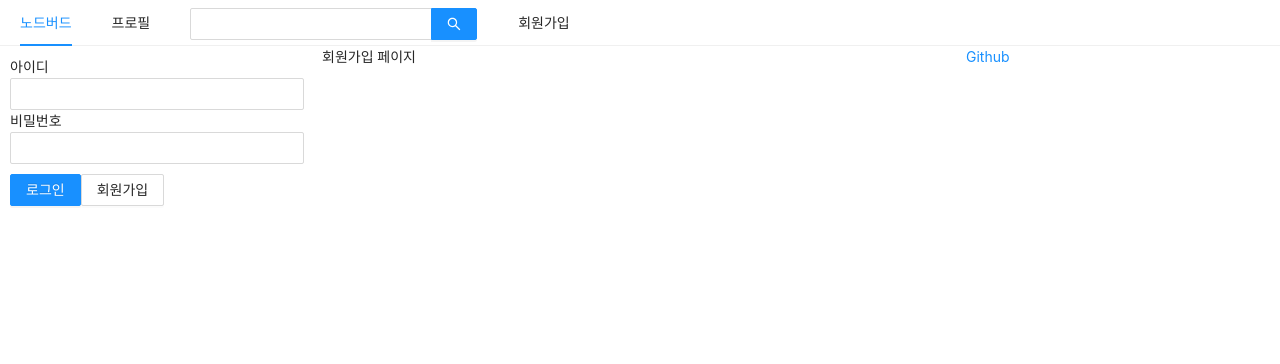
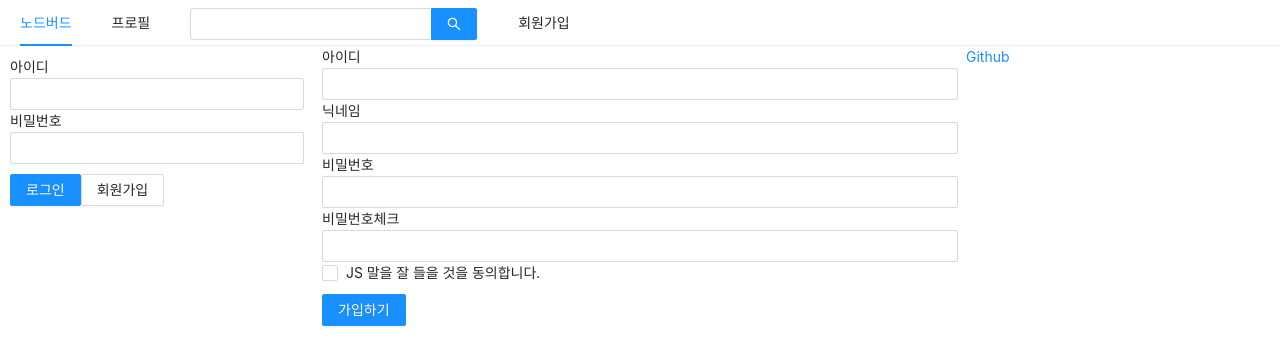
Before and after one commit to YOOJS1205/nodeBird, a Next.js app in the folder front/: page /signup in a window 1280 px wide. Shown: the top 364 px of the page. Built offline with nearby package versions, Linux system fonts and the light colour scheme.

Commit message:
Feat: 회원가입 form UI

```diff
--- a/front/components/LoginForm.js
+++ b/front/components/LoginForm.js
@@ -1,7 +1,8 @@
-import React, { useState, useCallback } from "react";
+import React, { useCallback } from "react";
 import { Form, Input, Button } from "antd";
 import Link from "next/link";
 import styled from "styled-components";
+import useInput from "../hooks/useInput";
 
 const ButtonWrapper = styled.div`
   margin-top: 10px;
@@ -12,15 +13,9 @@
 `;
 
 export default function LoginForm({ setIsLoggedIn }) {
-  const [id, setId] = useState("");
-  const [password, setPassword] = useState("");
+  const [id, onChangeId] = useInput("");
+  const [password, onChangePassword] = useInput("");
 
-  const onChangeId = useCallback((e) => {
-    setId(e.target.value);
-  }, []);
-  const onChangePassword = useCallback((e) => {
-    setPassword(e.target.value);
-  }, []);
   const onSubmitForm = useCallback(() => {
     console.log(id, password);
     setIsLoggedIn(true);
--- /dev/null
+++ b/front/hooks/useInput.js
@@ -0,0 +1,9 @@
+import { useState, useCallback } from "react";
+
+export default function useInput(initialValue) {
+  const [value, setValue] = useState(initialValue);
+  const handler = useCallback((e) => {
+    setValue(e.target.value);
+  }, []);
+  return [value, handler];
+}
--- a/front/pages/signup.js
+++ b/front/pages/signup.js
@@ -1,15 +1,101 @@
-import React from "react";
+import React, { useState, useCallback } from "react";
 import Head from "next/head";
+import { Form, Input, Checkbox, Button } from "antd";
+import useInput from "../hooks/useInput";
+import styled from "styled-components";
+
 import AppLayout from "../components/AppLayout";
 
+const ErrorMessage = styled.div`
+  color: red;
+`;
+
 const Signup = () => {
+  const [id, onChangeId] = useInput("");
+  const [password, onChangePassword] = useInput("");
+  const [nickname, onChangeNickname] = useInput("");
+  const [passwordCheck, setPasswordCheck] = useState("");
+  const [passwordError, setPasswordError] = useState(false);
+  const [term, setTerm] = useState("");
+  const [termError, setTermError] = useState(false);
+
+  const onChangePasswordCheck = useCallback((e) => {
+    setPasswordCheck(e.target.value);
+    setPasswordError(e.target.value !== password);
+  }, []);
+
+  const onChangeTerm = useCallback((e) => {
+    setTerm(e.target.checked);
+    setTermError(false);
+  }, []);
+
+  const onSubmit = useCallback(() => {
+    if (password !== passwordCheck) {
+      return setPasswordError(true);
+    }
+    if (!term) {
+      return setTermError(true);
+    }
+  }, [password, passwordCheck, term]);
   return (
-    <>
+    <AppLayout>
       <Head>
         <title>회원가입 | NodeBird</title>
       </Head>
-      <AppLayout>회원가입 페이지</AppLayout>
-    </>
+      <Form onFinish={onSubmit}>
+        <div>
+          <label htmlFor="user-id">아이디</label>
+          <br />
+          <Input name="user-id" value={id} onChange={onChangeId} required />
+        </div>
+        <div>
+          <label htmlFor="user-nickname">닉네임</label>
+          <br />
+          <Input
+            name="user-nickname"
+            value={nickname}
+            onChange={onChangeNickname}
+            required
+          />
+        </div>
+        <div>
+          <label htmlFor="user-password">비밀번호</label>
+          <br />
+          <Input
+            name="user-password"
+            type="password"
+            value={password}
+            onChange={onChangePassword}
+            required
+          />
+        </div>
+        <div>
+          <label htmlFor="user-password-check">비밀번호체크</label>
+          <br />
+          <Input
+            name="user-password"
+            type="password"
+            value={passwordCheck}
+            onChange={onChangePasswordCheck}
+            required
+          />
+          {passwordError && (
+            <ErrorMessage>비밀번호가 일치하지 않습니다.</ErrorMessage>
+          )}
+        </div>
+        <div>
+          <Checkbox name="user-term" checked={term} onChange={onChangeTerm}>
+            JS 말을 잘 들을 것을 동의합니다.
+          </Checkbox>
+          {termError && <ErrorMessage>약관에 동의하셔야 합니다.</ErrorMessage>}
+        </div>
+        <div style={{ marginTop: 10 }}>
+          <Button type="primary" htmlType="submit">
+            가입하기
+          </Button>
+        </div>
+      </Form>
+    </AppLayout>
   );
 };
 
```
